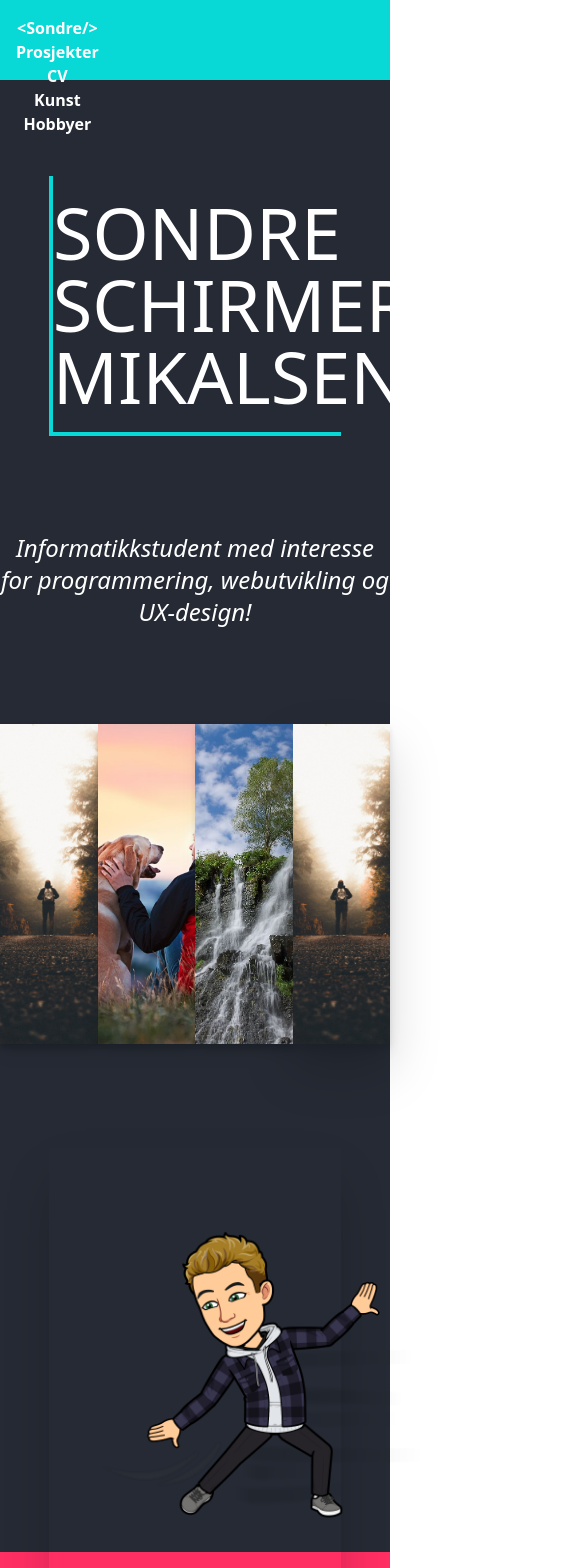
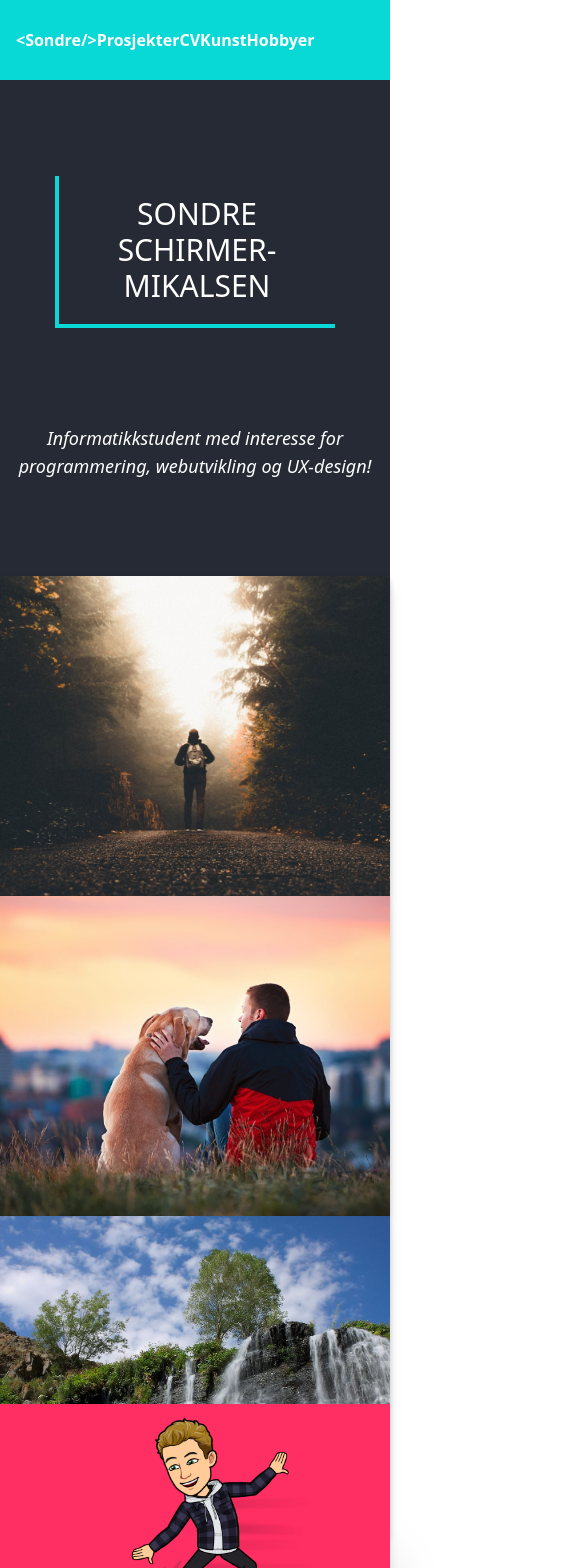
Before and after one commit to SSchirm1/SSchirm1.github.io, a Next.js app: page / in a window 390 px wide. Shown: the top 1568 px of the page, 585 px wide, since content can reach past the window. Built offline with nearby package versions, Linux system fonts and the light colour scheme.

Commit message:
responsive

```diff
--- a/components/Navbar.js
+++ b/components/Navbar.js
@@ -5,7 +5,7 @@ function Navbar() {
   return (
     <nav className="bg-cyan text-center">
       <div className="container flex flex-wrap justify-between items-center mx-auto h-20">
-        <ul className="flex flex-col p-4 rounded-lg md:flex-row md:space-x-10 md:text-2xl text-white font-semibold">
+        <ul className="flex sm:flex-col p-4 rounded-lg md:flex-row md:space-x-10 md:text-2xl text-white font-semibold">
           <li className="block hover:underline underline-offset-4 transition ease-in-out duration-300">
             <Link href="/">
               <a>&lt;Sondre/&gt;</a>
--- a/components/TextImage.js
+++ b/components/TextImage.js
@@ -3,18 +3,20 @@ import Image from "next/image";
 
 function TextImage(props) {
   return (
-    <div className="flex font-sans  w-3/4 shadow-2xl">
-      <div className="flex-none w-96 relative">
+    <div className="md:flex font-sans lg:w-3/4 lg:shadow-2xl ">
+      <div className="flex-none w-2/3 md:w-1/3 relative m-auto">
         <Image
-          className="absolute   object-fill  "
+          className="absolute object-fill"
           loading="lazy"
           src={props.image}
           alt=""
         />
       </div>
-      <div className="flex flex-wrap px-5 py-10">
+      <div className="md:flex w-full md:flex-wrap px-10 py-10 text-left md:px-8 bg-dark text-white">
         <h1 className="flex-auto text-2xl font-bold">{props.tittel} </h1>
-        <p className="text-gray-500">{props.text}</p>
+        <p className="text-gray-500 text-md md:text-lg md:text-xl font-mono md:font-sans">
+          {props.text}
+        </p>
       </div>
     </div>
   );
--- a/pages/index.js
+++ b/pages/index.js
@@ -10,15 +10,15 @@ import sunglasses from "../images/sunglasses.png";
 
 export default function Home() {
   return (
-    <div className="text-xl text-white m-auto text-center">
-      <div className="">
+    <div className="sm:text-md lg:text-xl text-white m-auto text-center">
+      <div className="px-2">
         <div className=" w-3/4 m-auto border-l-4 border-b-4 border-cyan py-5 my-24">
-          <p className="text-7xl  font-sans text-white uppercase text-center">
+          <p className="sm:text-7xl text-3xl font-sans text-white uppercase text-center">
             Sondre Schirmer-Mikalsen
           </p>
         </div>
 
-        <p className="text-2xl  italic mb-20">
+        <p className="sm:text-2xl text-lg md:text-xl italic mb-20">
           Informatikkstudent med interesse for programmering, webutvikling og
           UX-design!
         </p>
@@ -27,7 +27,7 @@ export default function Home() {
       <div className="relative text-dark">
         <div className="sticky top-0 h-screen flex flex-col bg-dark text-white">
           <div className="">
-            <div className="grid grid-cols-4  w-screen text-dark h-80  my-4 hover:grid-rows-6 drop-shadow-lg">
+            <div className="grid md:grid-cols-2 lg:grid-cols-4  w-screen text-dark h-80  my-4  drop-shadow-lg">
               <div className="bg-black h-80 relative drop-shadow-lg rounded-sm border-white ">
                 <Image
                   alt=""
```
